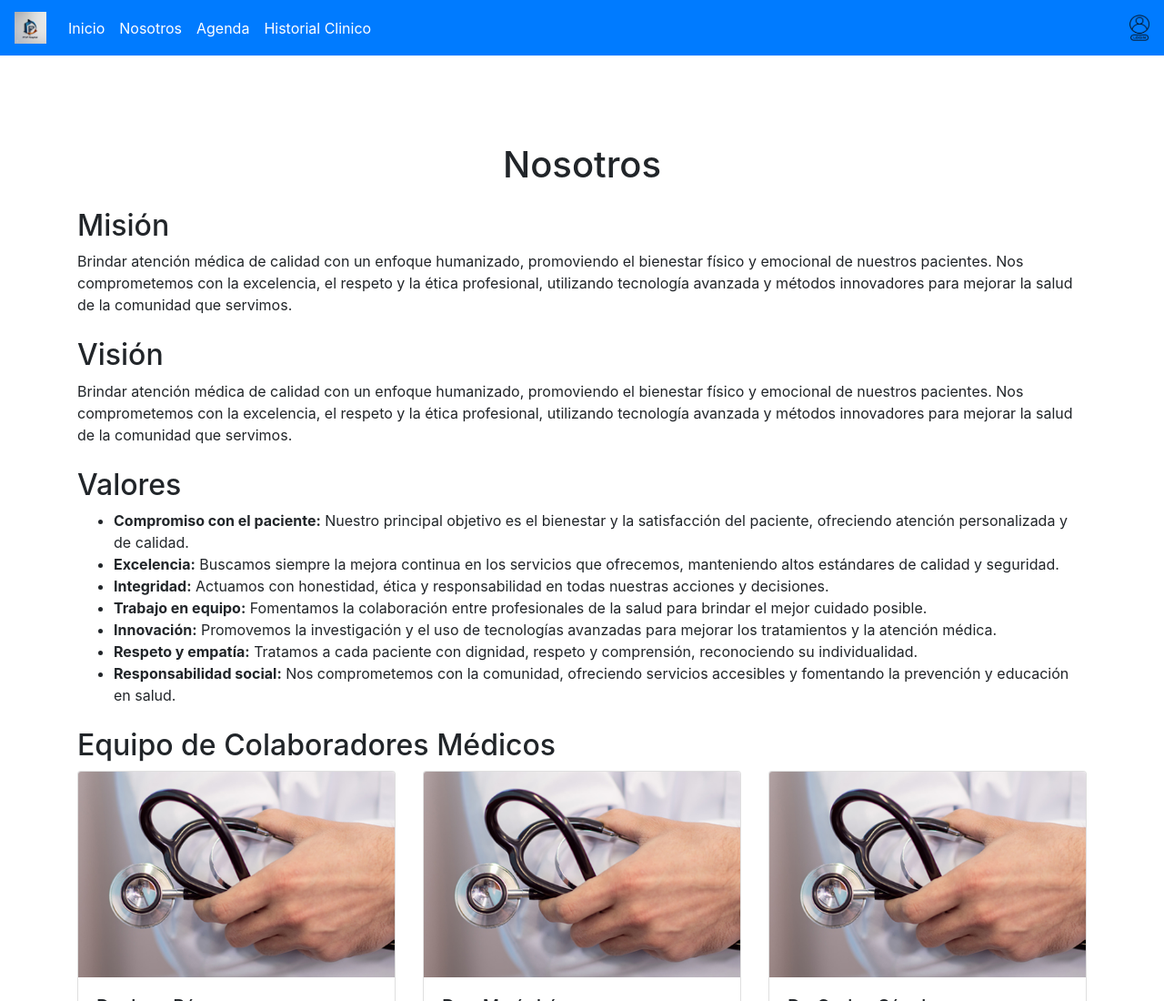
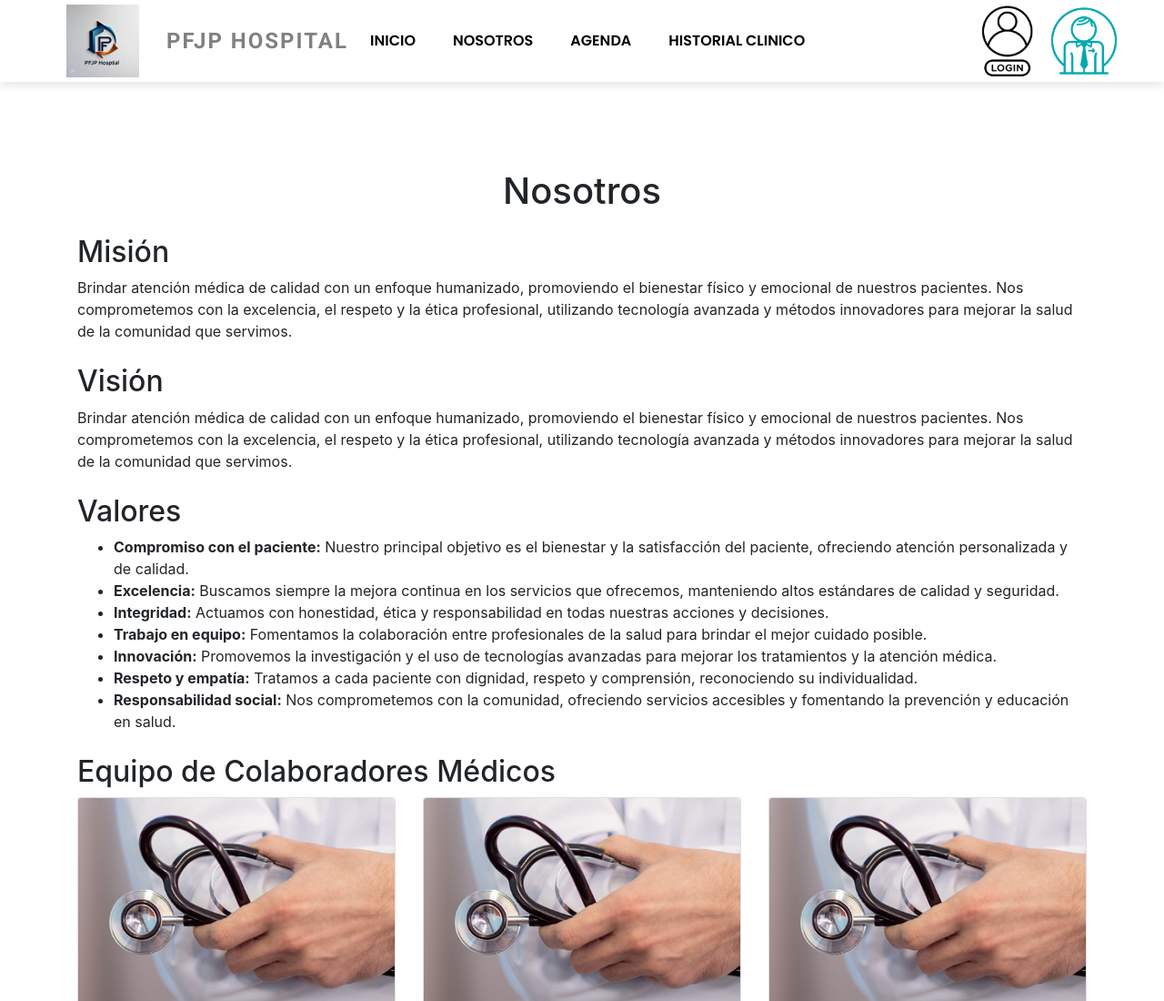
Before and after one commit to Kenauh/paginaWeb, a plain HTML site: page PaginaWeb/NosotrosDoc.html in a window 1280 px wide. Shown: the top 1100 px of the page at 91% size. Drawn offline with nearby package versions, Linux system fonts and the light colour scheme.

Commit message:
refencias

```diff
--- a/PaginaWeb/NosotrosDoc.html
+++ b/PaginaWeb/NosotrosDoc.html
@@ -5,16 +5,20 @@
     <meta name="viewport" content="width=device-width, initial-scale=1.0">
     <title>Nosotros - PFJP HOSPITAL</title>
     <link href="https://stackpath.bootstrapcdn.com/bootstrap/4.5.2/css/bootstrap.min.css" rel="stylesheet">
-    <link href="estilos/estilos.css" rel="stylesheet">
-    <link href="estilos/nosotros.css" rel="stylesheet">
+    <link href="https://fonts.googleapis.com/css2?family=Lato:wght@400;700&display=swap" rel="stylesheet">
+    <link href="https://fonts.googleapis.com/css2?family=Poppins:wght@400;600&display=swap" rel="stylesheet">
+    <link href="https://stackpath.bootstrapcdn.com/bootstrap/4.5.2/css/bootstrap.min.css" rel="stylesheet">
+    <link href="https://fonts.googleapis.com/css2?family=Roboto:wght@400;700&display=swap" rel="stylesheet">
+    <link href="estilos/barra-navegacion-doctores.css" rel="stylesheet">
 </head>
 <body>
 
-<!-- Barra de navegación -->
+<!-- Aquí empieza la barra de navegación -->
 <nav class="navbar navbar-expand-lg navbar-light bg-primary fixed-top py-2">
     <!-- Logo Izquierdo -->
-    <a class="navbar-brand d-flex align-items-center" href="inicio.html">
-        <img src="imagenes/Logotipo.jpg" alt="Logo Izquierda" class="img-fluid" style="max-height: 35px;">
+    <a href="inicio.html" class="navbar-brand d-flex align-items-center" >
+        <img src="imagenes/Logotipo.jpg" alt="Logo Izquierda" class="img-fluid" >
+        <span class="logo-text">PFJP Hospital</span>
     </a>
 
     <!-- Botón de colapso para dispositivos móviles -->
@@ -35,17 +39,22 @@
                 <a class="nav-link text-white" href="agenda.html">Agenda</a>
             </li>
             <li class="nav-item">
-                <a class="nav-link text-white" href="agenda.html">Historial Clinico</a>
+                <a class="nav-link text-white" href="HistorialClinico.html">Historial Clinico</a>
             </li>
 
         </ul>
 
         <!-- Imagen Derecha -->
         <a id="inicio_de_sesion" href="Login.html" class="d-flex align-items-center">
-            <img src="imagenes/IMGLogin.png" alt="Logo Derecha" class="img-fluid" style="max-height: 30px;">
+            <img src="imagenes/IMGLogin.png" alt="Logo Derecha" class="img-fluid" >
+        </a>
+         <!-- Segunda imagen de login -->
+         <a id="inicio_de_sesion" href="Login2.html" class="d-flex align-items-center ml-3">
+            <img src="imagenes/logindoc.png" alt="Logo Derecha 2" class="img-fluid" >
         </a>
     </div>
 </nav>
+<!-- Aquí termina la barra de navegación -->
 
 <!-- Contenido de la página Nosotros -->
 <div class="container mt-5 pt-5">
```
Also changed, not shown: PaginaWeb/agenda.html (+5 -8 lines).
